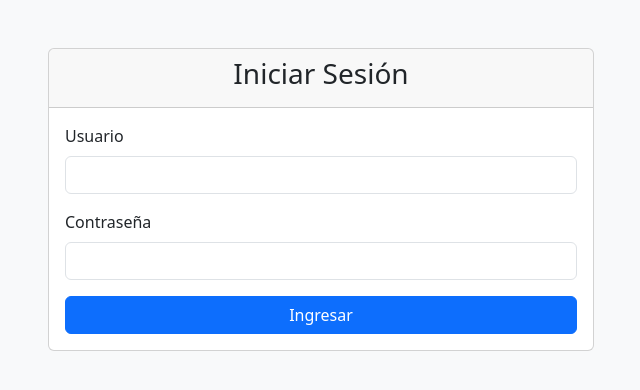
After one commit to HazielZav/U1T6-TiendaDeRopa, a Django app: page /login/ in a window 1280 px wide. The commit adds this page. Shown: the top 390 px of the page, without its empty margins (319-959 px from the left). Run offline with Django 5.2, Linux system fonts and the light colour scheme.

Commit message:
Se agregan enlaces de login/logout y de ventas para el rol correspondiente. Se agrega un login.

```diff
--- /dev/null
+++ b/TiendaDeRopa/tienda/templates/tienda/login.html
@@ -0,0 +1,42 @@
+<!doctype html>
+<html lang="es">
+<head>
+    <title>Iniciar Sesión</title>
+    <meta charset="utf-8" />
+    <meta name="viewport" content="width=device-width, initial-scale=1">
+    <link href="https://cdn.jsdelivr.net/npm/bootstrap@5.3.8/dist/css/bootstrap.min.css" rel="stylesheet">
+</head>
+<body class="bg-light">
+    <div class="container mt-5">
+        <div class="row justify-content-center">
+            <div class="col-md-6">
+                <div class="card">
+                    <div class="card-header">
+                        <h3 class="text-center">Iniciar Sesión</h3>
+                    </div>
+                    <div class="card-body">
+                        <form method="post">
+                            {% csrf_token %}
+                            <div class="mb-3">
+                                <label for="id_username" class="form-label">Usuario</label>
+                                <input type="text" name="username" class="form-control" id="id_username" required>
+                            </div>
+                            <div class="mb-3">
+                                <label for="id_password" class="form-label">Contraseña</label>
+                                <input type="password" name="password" class="form-control" id="id_password" required>
+                            </div>
+                            {% if form.errors %}
+                                <div class="alert alert-danger">
+                                    Usuario o contraseña incorrectos.
+                                </div>
+                            {% endif %}
+                            <button type="submit" class="btn btn-primary w-100">Ingresar</button>
+                        </form>
+                    </div>
+                </div>
+            </div>
+        </div>
+    </div>
+    <script src="https://cdn.jsdelivr.net/npm/bootstrap@5.3.8/dist/js/bootstrap.bundle.min.js"></script>
+</body>
+</html>
```
Also changed, not shown: TiendaDeRopa/tienda/templates/plantilla_base.html (+11 -2 lines).
